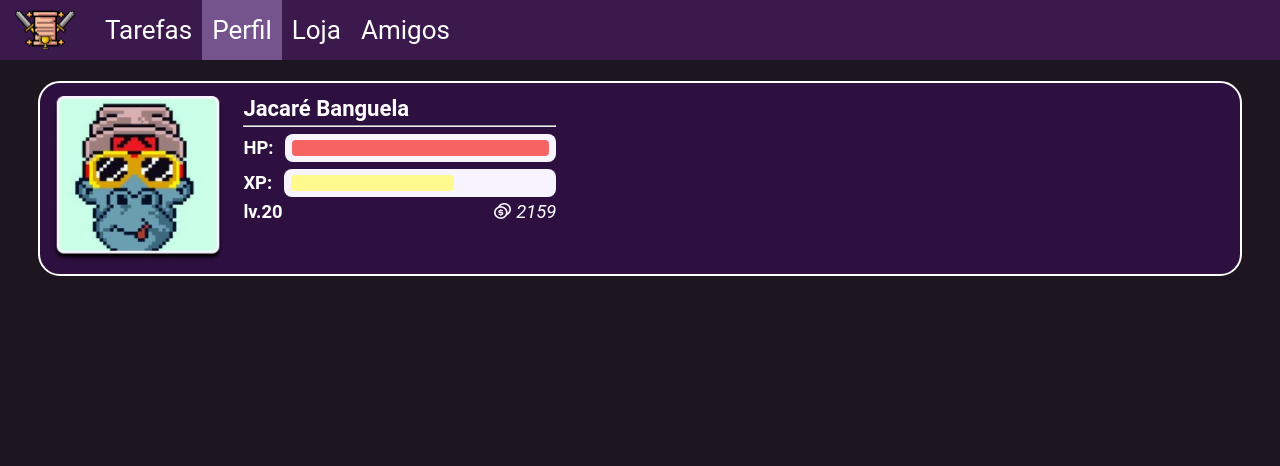
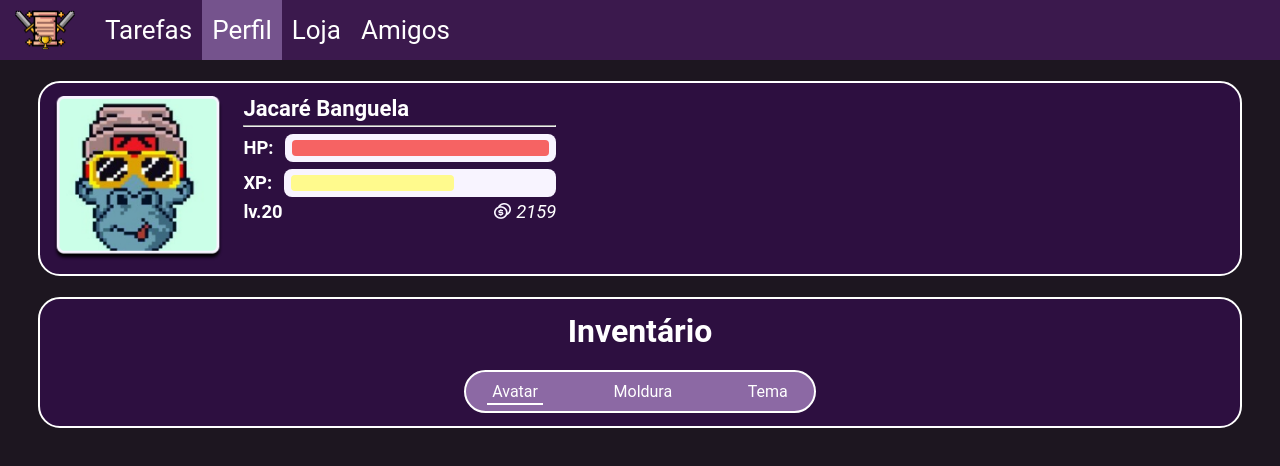
Before and after one commit to lucasrc18/ProjetoIntegrador, a React (Create React App) app: page /profile in a window 1280 px wide. Shown: the top 466 px of the page. Built offline with nearby package versions, Linux system fonts and the light colour scheme; no server answers; the database is empty.

Commit message:
Inventario
inventario criado, mas sem funções

```diff
--- a/src/pages/profile/index.tsx
+++ b/src/pages/profile/index.tsx
@@ -9,6 +9,17 @@ export default function Profile() {
 			<Header />
 
 			<ProfileSection />
+
+			<main id="inventory">
+				<h1>Inventário</h1>
+				<nav id="invNav">
+					<ul>
+						<li><a href="#" id="select">Avatar</a></li>
+						<li><a href="#">Moldura</a></li>
+						<li><a href="#">Tema</a></li>
+					</ul>
+				</nav>
+			</main>
 		</div>
 	);
 }
--- a/src/pages/profile/style.scss
+++ b/src/pages/profile/style.scss
@@ -1,5 +1,48 @@
 #page {
     background: #1D1620;
+    height: 100vh;
+    #inventory{
+        display: flex;
+        flex-direction: column;
+        align-items: center;
 
-    height: 100vh;
+        width: 94%;
+        margin-left: 3%;
+
+        border: #FFF solid 2px;
+        border-radius: 22px;
+
+        background: #2D0F40;
+        color: #fff;
+
+        padding: 13px 13px;
+        gap: 20px;
+        #invNav{
+            width: 30%;
+            ul{
+                width: 100%;
+                background-color: #8c69a4;
+                display: flex;
+                gap:20%;
+                justify-content: center;
+                padding: 10px;
+                border-radius: 22px;
+                border: #FFF solid 2px;
+                li{
+                    list-style: none;
+
+                    #select{
+                        border-bottom: #FFF solid 2px;
+
+                    }
+                    a{
+                        padding: 2px 5px;
+                        text-decoration: none;
+                        color: #FFF;
+                    }
+                }
+            }
+        }
+
+    }
 }
```
